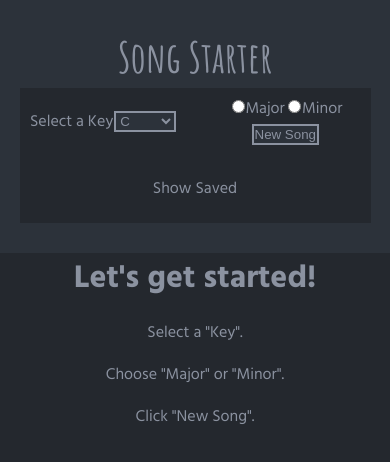
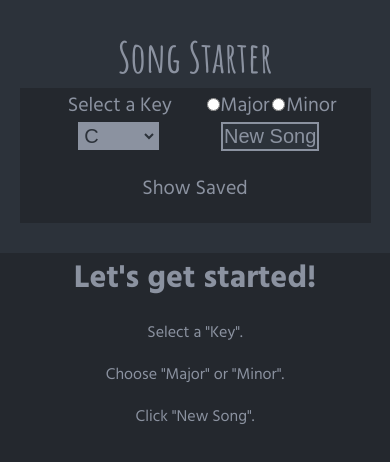
Before and after one commit to Song-Starter/song-starter, a React (Create React App) app: page / in a window 390 px wide. Shown: the top 462 px of the page. Built offline with nearby package versions, Linux system fonts and the light colour scheme; no server answers.

Commit message:
Style Header to allow for better responsiveness.

```diff
--- a/src/components/Header.css
+++ b/src/components/Header.css
@@ -14,6 +14,7 @@ h1 {
   flex-direction: column;
   align-items: center;
   justify-content: center;
+  font-size: 1.25rem;
 }
 
 .NavBar, .SavedNav {
@@ -45,6 +46,7 @@ h1 {
   background-color: #2C323A;
   color: #8B92A0;
   border: 2px solid #8B92A0;
+  font-size: 1.25rem;
 }
 
 input {
@@ -52,6 +54,7 @@ input {
 }
 
 button {
+  font-size: 1.25rem;
   margin: 0 2%;
   padding: 0.5%;
   background-color: #2C323A;
@@ -66,11 +69,18 @@ button {
   .title {
     font-size: 5vh;
   }
+  #key {
+    margin: 0 2% 0 0.5%;
+    background-color: #8B92A0;
+    color: #2C323A;
+    border: 2px solid #8B92A0;
+  }
   .NavBar, .SavedNav {
     width: 90%;
     height: 8vh;
   }
   .key-container, .qual-container{
+    width: 40%;
     display: inline;
     text-align: center;
   }
--- a/src/components/Song.css
+++ b/src/components/Song.css
@@ -28,6 +28,7 @@
 }
 
 .save-song {
+  font-size: 2rem;
   padding: 1% 5%;
   margin-top: 2%;
   border: solid 1px black;
```
